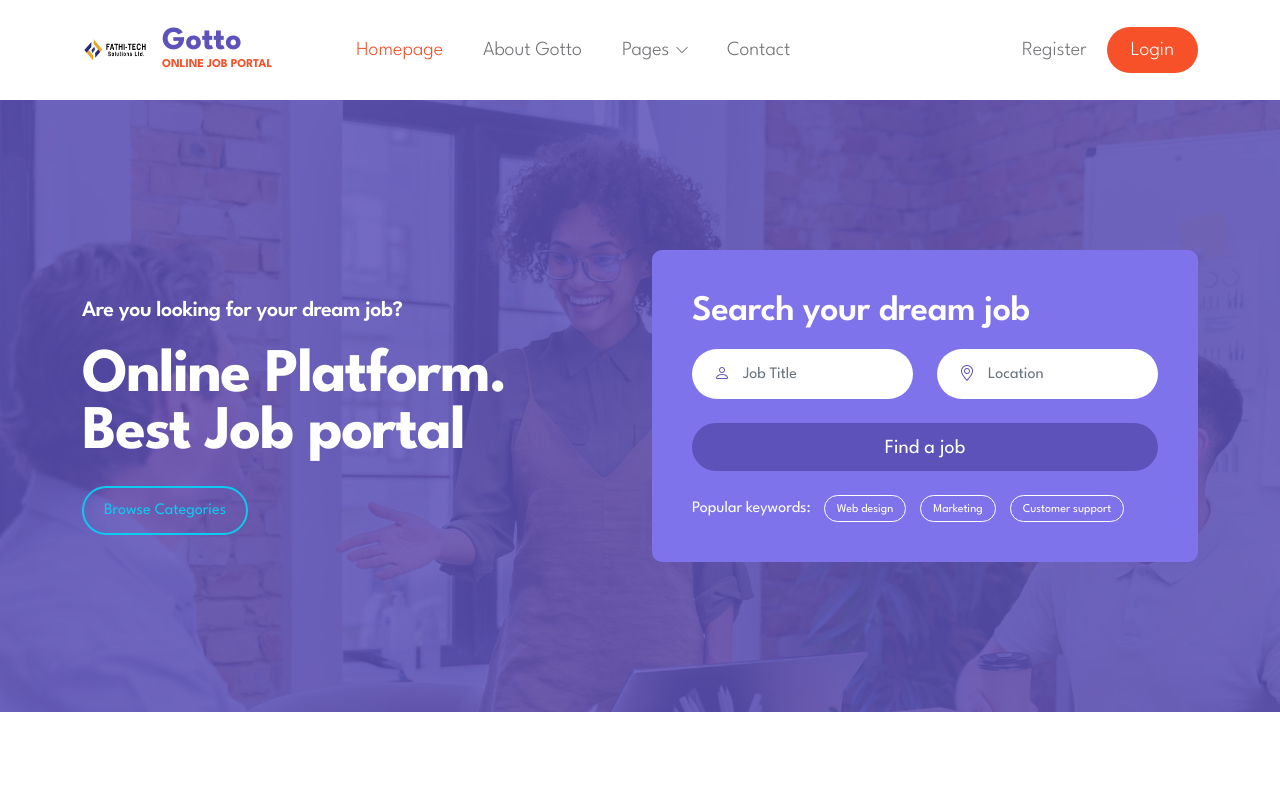
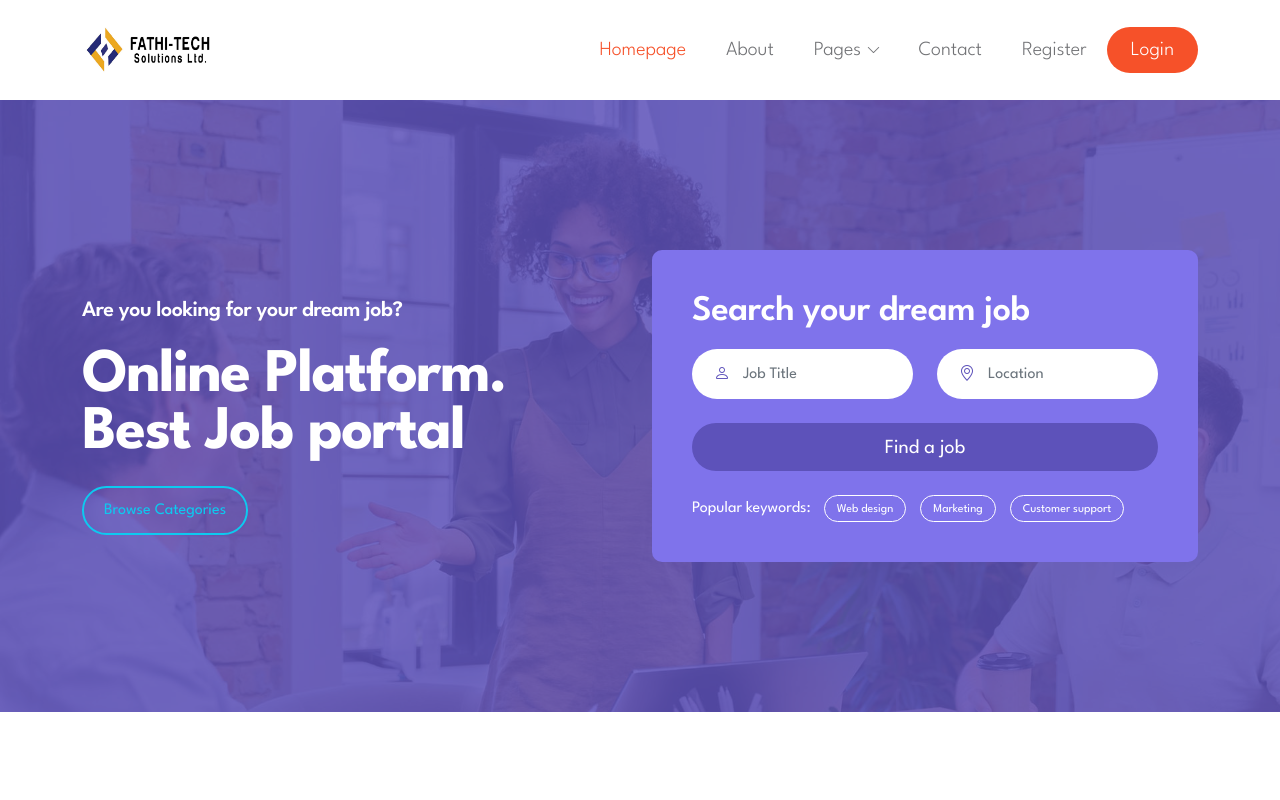
Before and after one commit to almahfooz/fathitech, a plain HTML site: page index.html in a window 1280 px wide. Shown: the top 800 px of the page. Drawn offline with Linux system fonts and the light colour scheme.

Commit message:
Add files via upload

```diff
--- a/index.html
+++ b/index.html
@@ -42,13 +42,9 @@ Bootstrap 5 HTML CSS Template
         <nav class="navbar navbar-expand-lg">
             <div class="container">
                 <a class="navbar-brand d-flex align-items-center" href="index.html">
-                    <img src="images/logo.png" class="img-fluid logo-image">
+                    <img src="images/logo.png" style="width:30%" class="logo">
 
-                    <div class="d-flex flex-column">
-                        <strong class="logo-text">Gotto</strong>
-                        <small class="logo-slogan">Online Job Portal</small>
-                    </div>
-                </a>
+                    </a>
 
                 <button class="navbar-toggler" type="button" data-bs-toggle="collapse" data-bs-target="#navbarNav" aria-controls="navbarNav" aria-expanded="false" aria-label="Toggle navigation">
                     <span class="navbar-toggler-icon"></span>
@@ -61,7 +57,7 @@ Bootstrap 5 HTML CSS Template
                         </li>
 
                         <li class="nav-item">
-                            <a class="nav-link" href="about.html">About Gotto</a>
+                            <a class="nav-link" href="about.html">About</a>
                         </li>
 
                         <li class="nav-item dropdown">
```
